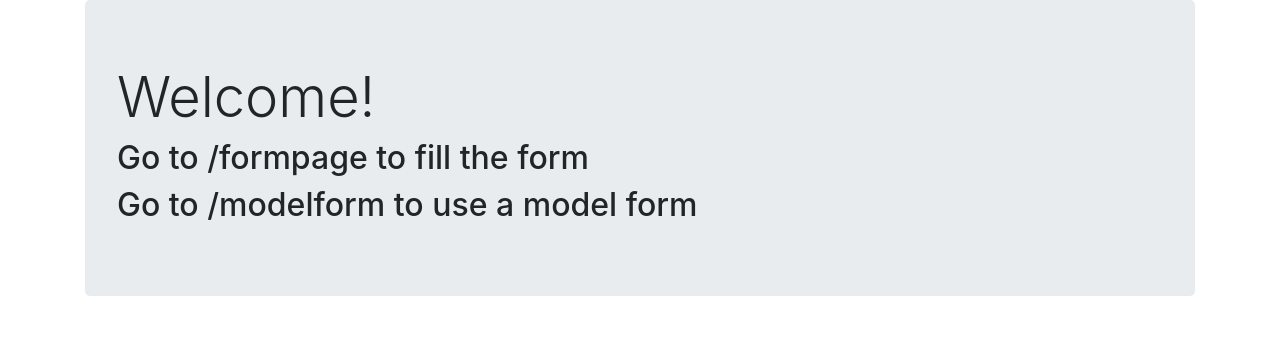
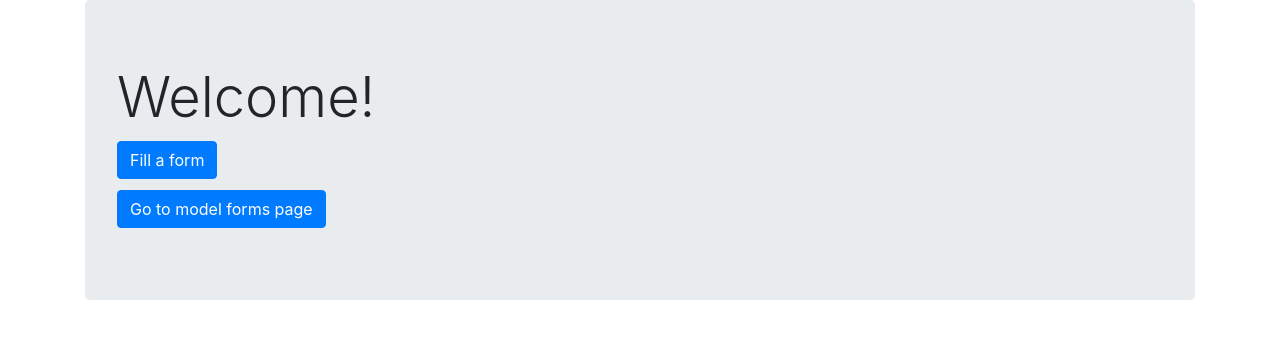
Before and after one commit to NoamElbaum/back_end_udemy, a Django app: page / in a window 1280 px wide. Shown: the top 339 px of the page. Run offline with Django 3.2, Linux system fonts and the light colour scheme; some libraries are stand-ins or nearby versions.

Commit message:
added url links

```diff
--- a/forms/forms/urls.py
+++ b/forms/forms/urls.py
@@ -21,5 +21,5 @@ urlpatterns = [
     url(r'^$', views.index, name='index'),
     url(r'^admin/', admin.site.urls),
     url(r'^formpage/', views.form_name_view, name='form_name'),
-    url(r'^modelform/', include('model_form.urls'))
+    url(r'^modelform/', include('model_form.urls'), name='model_form')
 ]
--- a/forms/templates/form_app/index.html
+++ b/forms/templates/form_app/index.html
@@ -12,8 +12,8 @@
     <div class="container">
         <div class="jumbotron">
             <h1 class="display-4">Welcome!</h1>
-            <h2>Go to /formpage to fill the form</h2>
-            <h2>Go to /modelform to use a model form</h2>
+            <h2><a href="{% url 'form_name' %}" class="btn btn-primary">Fill a form</a></h2>
+            <h2><a href="{% url 'index' %}" class="btn btn-primary">Go to model forms page</a></h2>
         </div>
     </div>
 </body>
```
